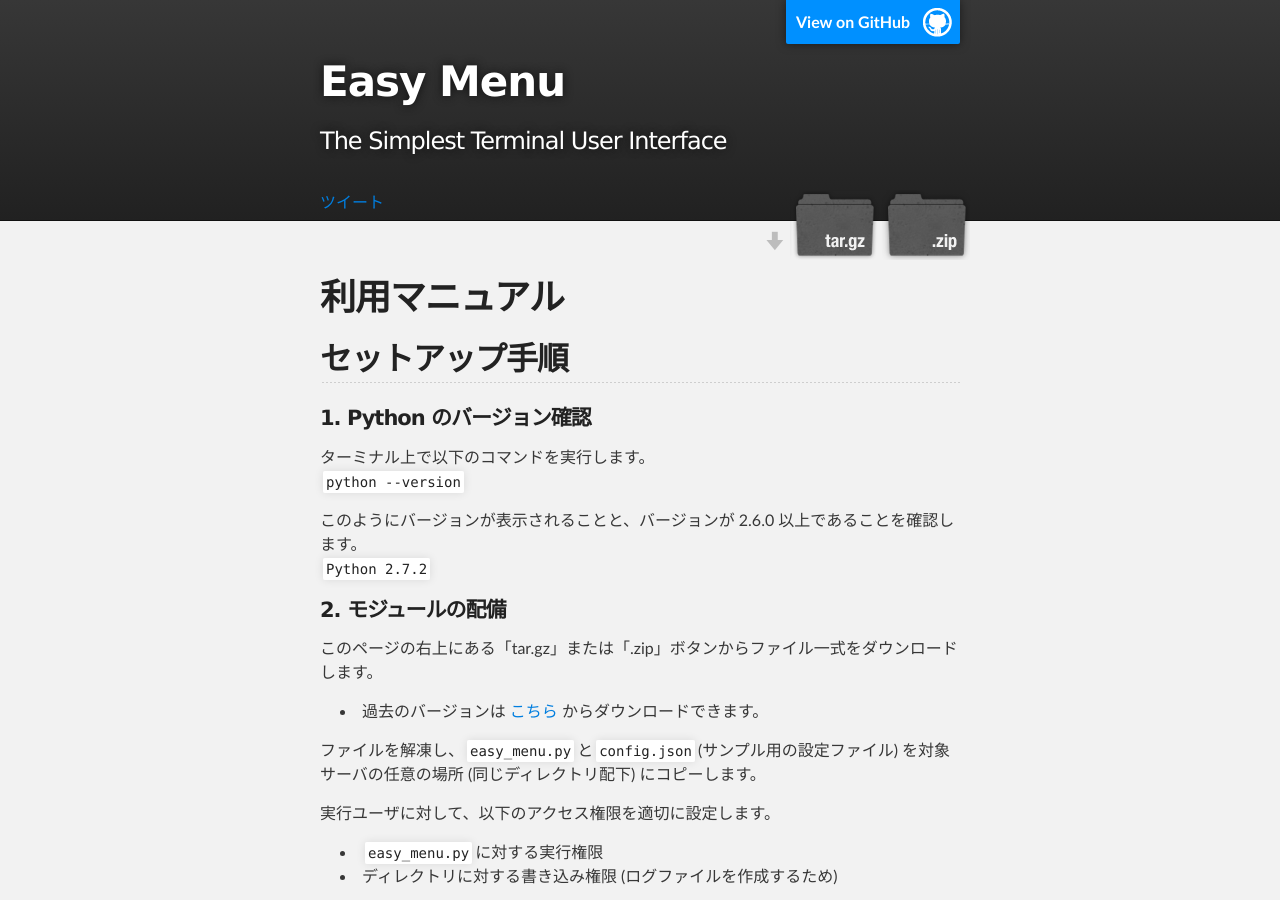
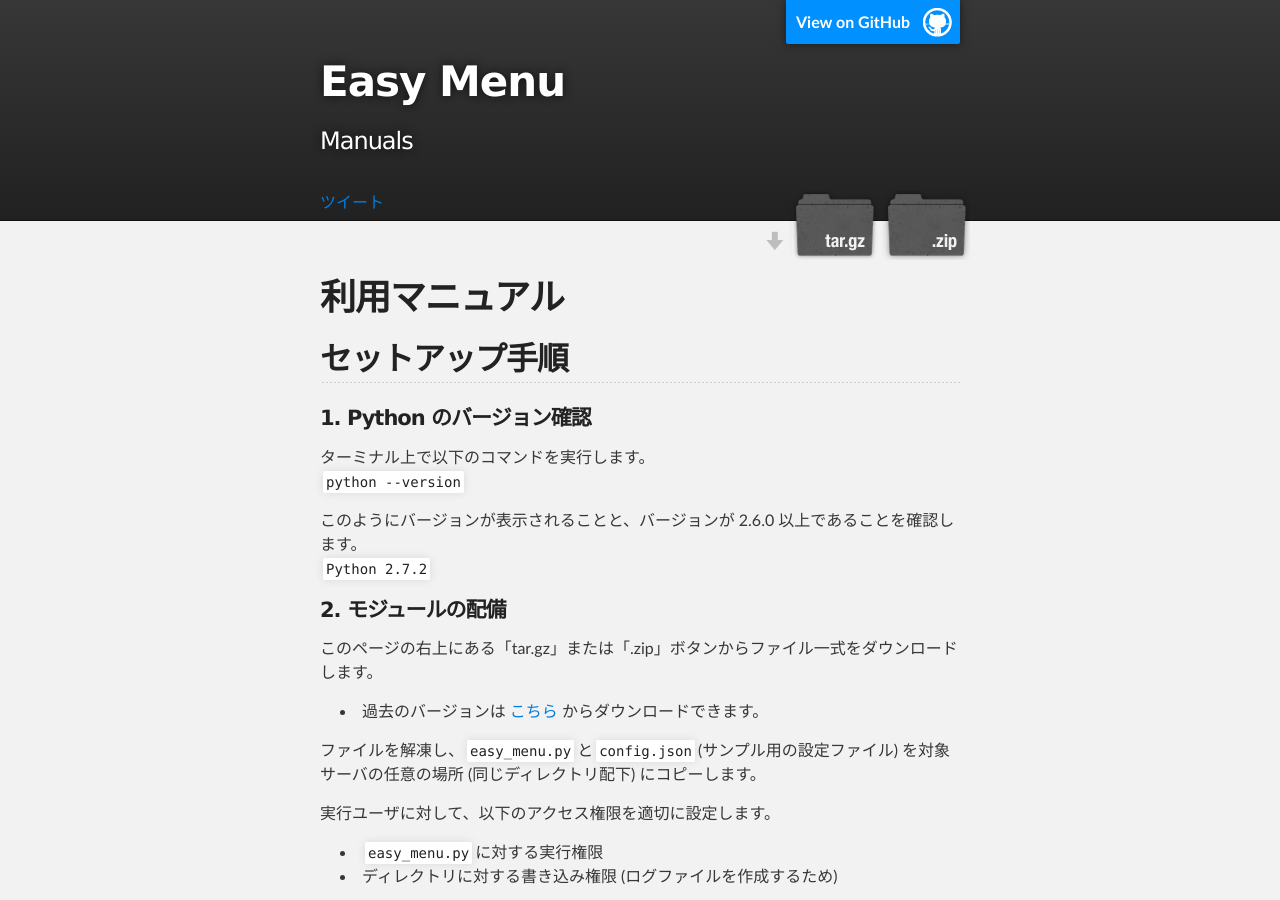
Before and after one commit to mogproject/easy-menu, a Jekyll site: the page built from manuals.md, in a window 1280 px wide and 900 px high. Built offline with Jekyll 4.4.1, drawn with Linux system fonts in a browser that asks for light colours; comment, search, counter and statistics services are not loaded.

Commit message:
set page titles

```diff
--- a/_layouts/default.html
+++ b/_layouts/default.html
@@ -19,7 +19,7 @@
           <a id="forkme_banner" href="https://github.com/mogproject/easy-menu">View on GitHub</a>
 
           <a href="/easy-menu/"><h1 id="project_title">Easy Menu</h1></a>
-          <h2 id="project_tagline">The Simplest Terminal User Interface</h2>
+          <h2 id="project_tagline">{{ page.title }}</h2>
 
           <!-- Social buttons -->
           <div id="toolbar">
--- a/manual.md
+++ b/manuals.md
@@ -1,5 +1,6 @@
 ---
 layout: default
+title: Manuals
 ---
 
 # 利用マニュアル
```
Also changed, not shown: index.md (+2 -1 lines).
